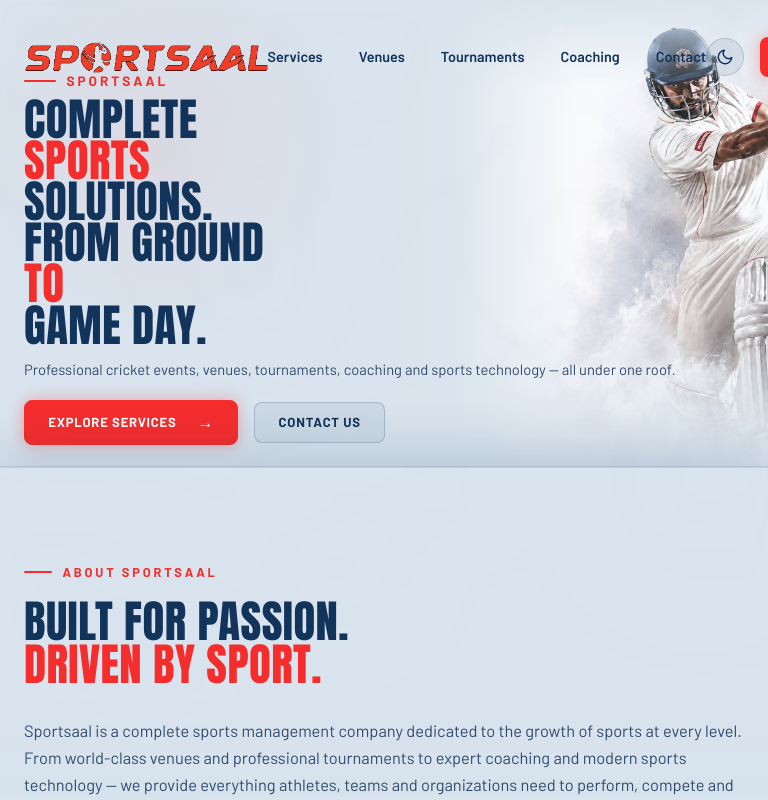
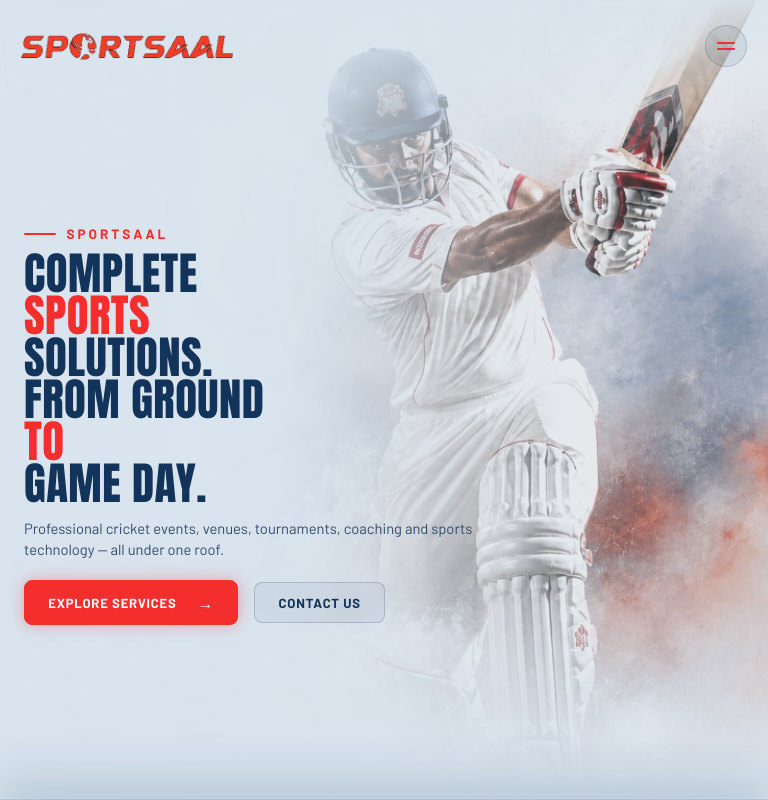
Before and after one commit to jeeva-2708/SportsAal0.2, a React (Vite) app: page / in a window 768 px wide. Shown: the top 800 px of the page. Built offline with nearby package versions, Linux system fonts and the light colour scheme; a web font is replaced by a local one.

Commit message:
fix(responsive): optimize header drawer and full-height hero for 768x1024 tablet/small laptop viewport

```diff
--- a/src/sections/Header/Header.css
+++ b/src/sections/Header/Header.css
@@ -202,11 +202,25 @@
   display: none;
 }
 
+/* Squeeze nav spacing gracefully on intermediate laptops (1025px - 1240px) */
+@media (min-width: 1025px) and (max-width: 1240px) {
+  .desktop-nav-menu {
+    gap: 1.4rem;
+  }
+  .nav-link {
+    font-size: 0.85rem;
+  }
+  .btn-header-cta {
+    padding: 0.55rem 1.1rem;
+    font-size: 0.825rem;
+  }
+}
+
 /* ==========================================================================
-   Responsive Mobile Navigation & Open/Close Animations (≤767px)
+   Responsive Mobile & Tablet Navigation Drawer (≤1024px)
    ========================================================================== */
 
-@media (max-width: 767px) {
+@media (max-width: 1024px) {
   .site-header {
     padding: 1rem 0;
   }
--- a/src/sections/Hero/Hero.css
+++ b/src/sections/Hero/Hero.css
@@ -290,12 +290,99 @@
 }
 
 @media (max-width: 1024px) and (min-width: 768px) {
-  .hero-section { min-height: auto; padding-top: 5.5rem; padding-bottom: 2.5rem; }
-  .hero-content { max-width: 100%; }
-  .hero-title { font-size: clamp(2.2rem, 5.5vw, 3.6rem); }
-  .hero-description { max-width: 100%; }
-  .hero-visual-layer { width: 54vw; opacity: 0.85; }
-  .hero-player-img { object-position: 2% center; }
+  .hero-section {
+    min-height: 100vh;
+    min-height: 100dvh;
+    padding-top: 5.5rem;
+    padding-bottom: 2.5rem;
+    display: flex;
+    align-items: center;
+    position: sticky;
+    top: 0;
+    z-index: 1;
+    overflow: hidden;
+  }
+
+  .hero-visual-layer {
+    position: absolute;
+    inset: 0;
+    width: 100%;
+    height: 100%;
+    z-index: 1;
+    overflow: hidden;
+    pointer-events: none;
+  }
+
+  .hero-visual-wrapper {
+    width: 100%;
+    height: 100%;
+    position: relative;
+  }
+
+  .hero-player-img {
+    width: 100%;
+    height: 100%;
+    object-fit: cover;
+    object-position: 65% center;
+    display: block;
+    filter: contrast(1.04) brightness(0.88);
+  }
+
+  [data-theme="light"] .hero-player-img {
+    filter: contrast(1.05) brightness(0.92);
+    object-position: 65% center;
+  }
+
+  .hero-blend-left {
+    position: absolute;
+    inset: 0;
+    width: 100%;
+    height: 100%;
+    background: linear-gradient(
+      to right,
+      var(--bg-primary) 0%,
+      rgba(5, 5, 5, 0.94) 36%,
+      rgba(5, 5, 5, 0.50) 65%,
+      transparent 100%
+    );
+    z-index: 2;
+  }
+
+  [data-theme="light"] .hero-blend-left {
+    background: linear-gradient(
+      to right,
+      var(--bg-primary) 0%,
+      rgba(217, 228, 238, 0.94) 36%,
+      rgba(217, 228, 238, 0.45) 65%,
+      transparent 100%
+    );
+  }
+
+  .hero-container {
+    position: relative;
+    z-index: 5;
+    width: 100%;
+  }
+
+  .hero-content {
+    max-width: 540px;
+  }
+
+  .hero-title {
+    font-size: clamp(2.3rem, 5.2vw, 3.8rem);
+    line-height: 0.94 !important;
+  }
+
+  .hero-description {
+    max-width: 480px;
+    font-size: 0.95rem;
+  }
+
+  .hero-cta-group {
+    display: flex;
+    flex-direction: row;
+    gap: 1rem;
+  }
 }
 
 /* Desktop & Laptop Height Optimizations (Prevents buttons from being cut off on 1366x768, 1536x864, or scaled 1080p screens) */
```
